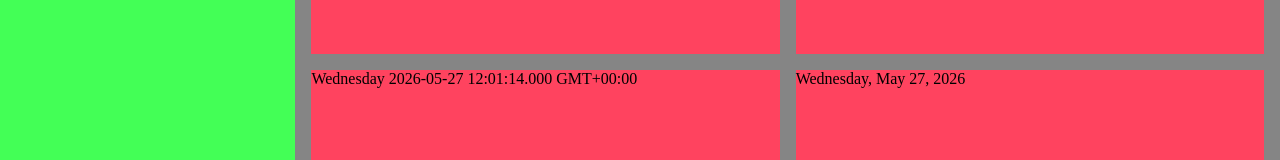
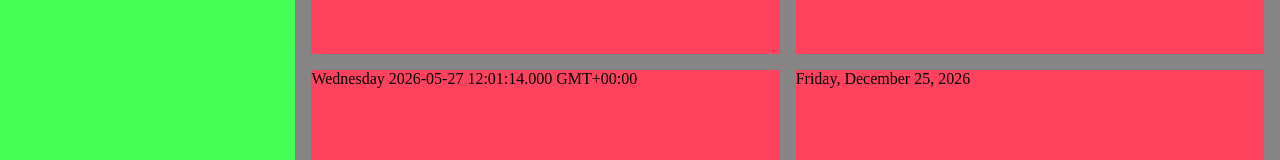
Before and after one commit to Edson-Quispe-jala/Bootcamp-FE, an Angular app in the folder signals/: page / in a window 1280 px wide. Shown: the part 498-658 px from the top of the page. Built offline with nearby package versions, Linux system fonts and the light colour scheme.

Commit message:
add date pipe

```diff
--- a/signals/src/app/app.html
+++ b/signals/src/app/app.html
@@ -49,7 +49,7 @@
 
       <div class="box card">
         <div>
-          {{ (currentDate()) | date : "fullDate" }}
+          {{ (otherDate()) | date : "fullDate" }}
         </div>
       </div>
     </div>
--- a/signals/src/app/app.ts
+++ b/signals/src/app/app.ts
@@ -19,6 +19,7 @@ export class App {
   protected readonly data = signal([{name: 'test'}, {name: 'test2'}, {name: 'test3'}]);
   // currentDate = new Date();
   protected readonly currentDate = signal(new Date());
+  protected readonly otherDate = signal(new Date(2026, 11, 25));
 
   updateDate() {
     this.currentDate.set(new Date());
```
